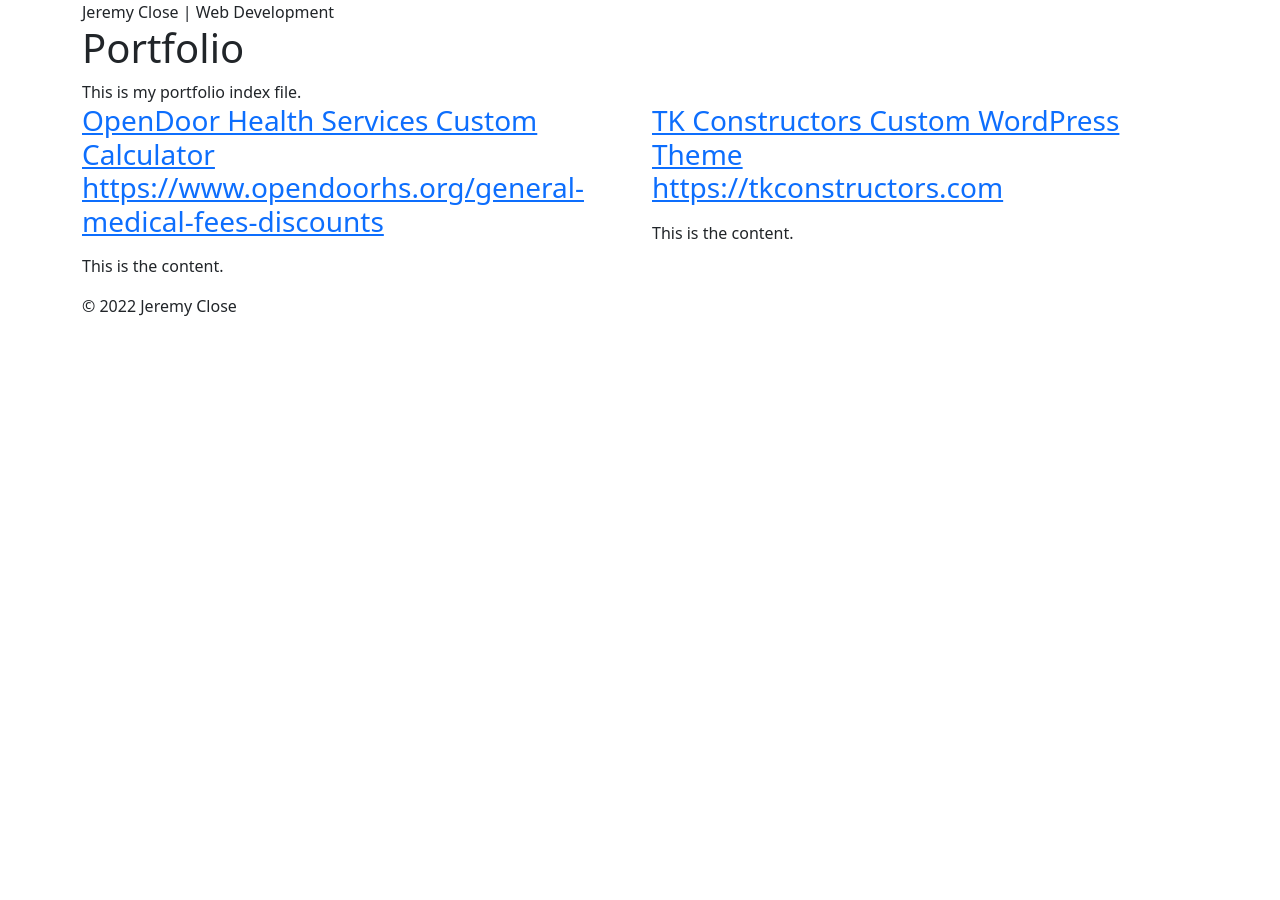
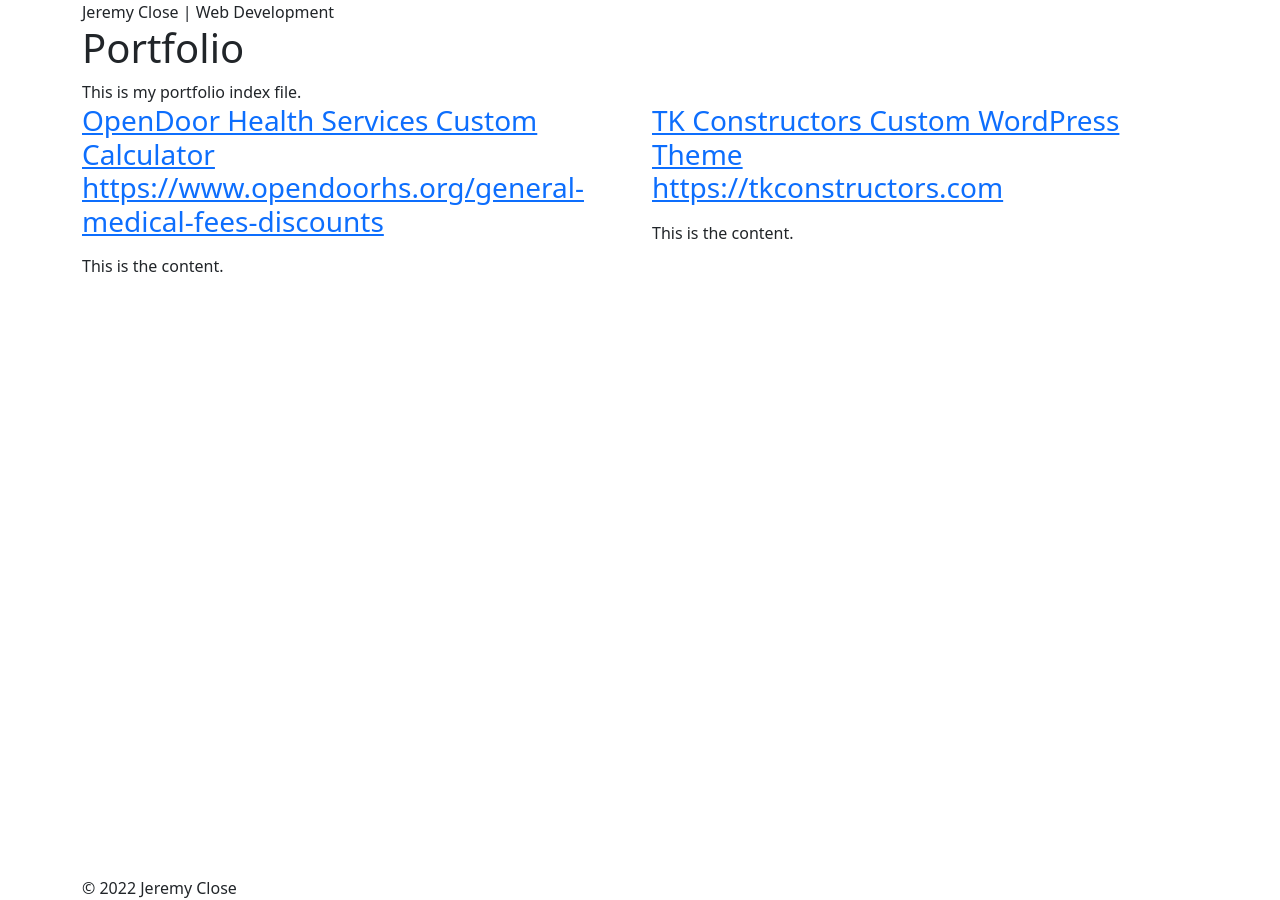
Before and after one commit to jkclose/jkclose.github.io, a Jekyll site: the page built from index.html, in a window 1280 px wide. Built offline with Jekyll 4.4.1, drawn with Linux system fonts in a browser that asks for light colours.

Commit message:
Project Collection testing

```diff
--- a/_layouts/default.html
+++ b/_layouts/default.html
@@ -16,7 +16,7 @@
         {{ site.title }}
     </div>
 </header>
-<section id="main">
+<main id="main">
     <div class="container">
         <header>
             <h1>{{ page.title }}</h1>
@@ -25,7 +25,7 @@
             {{ content }}
         </article>
     </div>
-</section>
+</main>
 <footer>
     <div class="container">
     &copy; {{ 'now' | date: "%Y" }} Jeremy Close
--- a/css/style.scss
+++ b/css/style.scss
@@ -6,6 +6,20 @@
 
 /* add additional CSS rules below */
 
+/* main body */
+body {
+	display: flex;
+	min-height: 100vh;
+	flex-direction: column;
+
+	> main {
+		position: relative;
+		flex: 1;
+		overflow: hidden;
+	}
+}
+
+/* loop based display */
 .items {
 	@include make-row();
 
```
